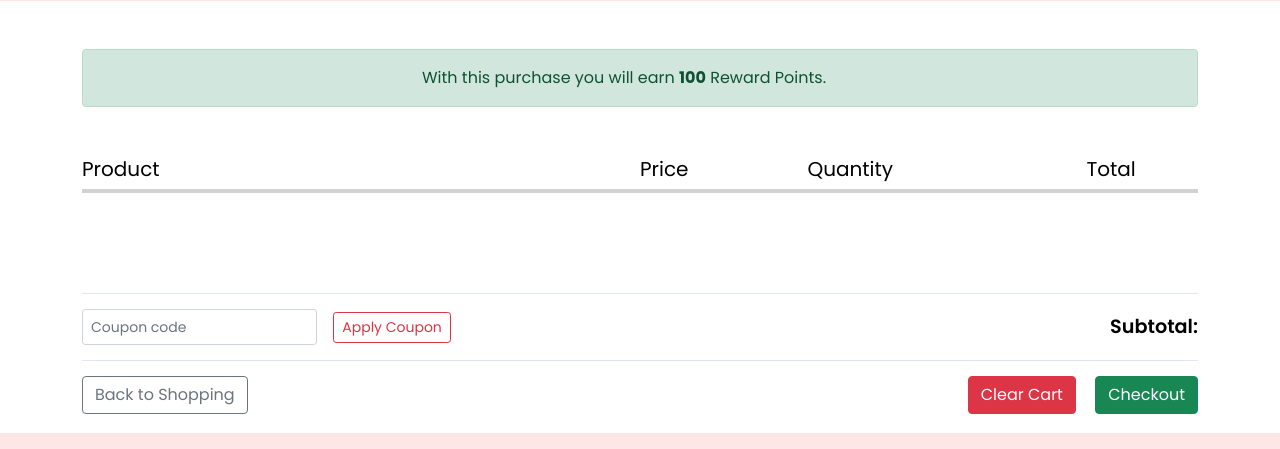
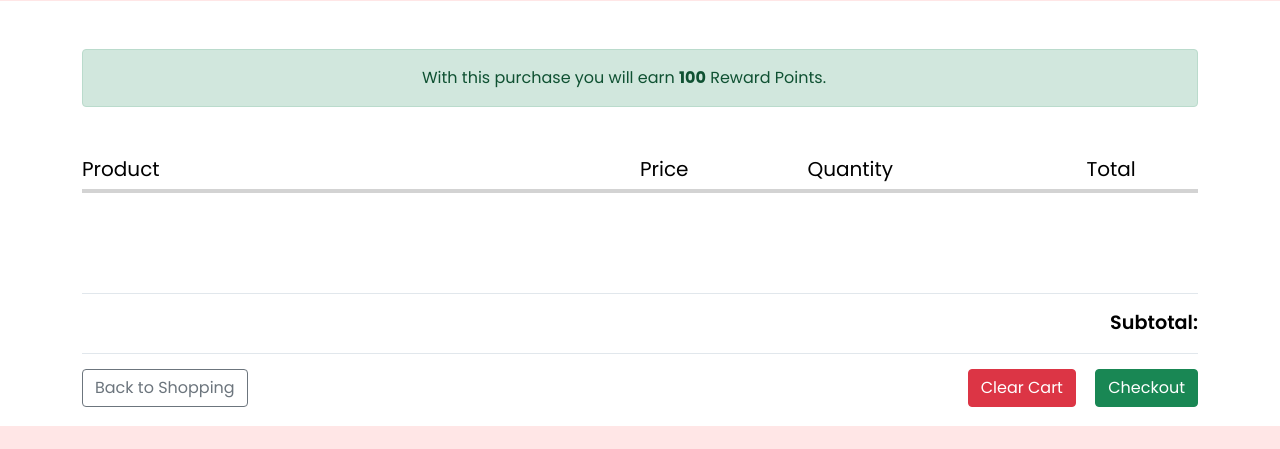
Before and after one commit to Nayni19/SaniSafe, a plain HTML site: page cart.html in a window 1280 px wide. Shown: the part 77-526 px from the top of the page. Drawn offline with nearby package versions, Linux system fonts and the light colour scheme; some icons are missing.

Commit message:
Removed coupon code

```diff
--- a/cart.html
+++ b/cart.html
@@ -198,11 +198,6 @@
 
                 <div class="shopping-cart-footer">
                     <div class="column">
-                        <form class="coupon-form" method="post">
-                            <input class="form-control form-control-sm" type="text" placeholder="Coupon code"
-                                required="">
-                            <button class="btn btn-outline-danger btn-sm" type="submit">Apply Coupon</button>
-                        </form>
                     </div>
                     <div class="column text-lg subtotal">Subtotal: <span class="text-medium Subtotal"></span></div>
                 </div>
```
